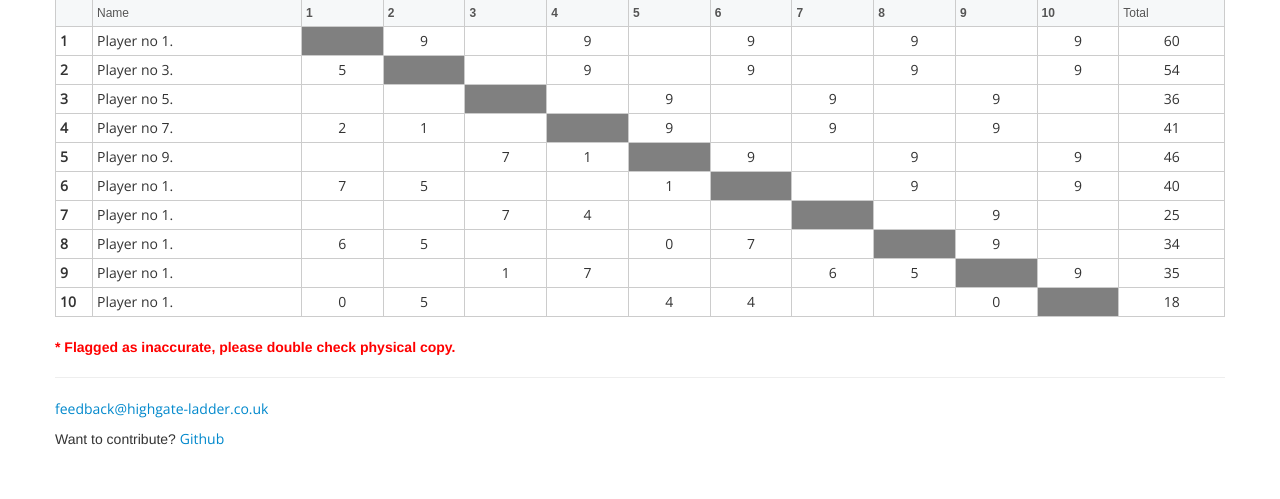
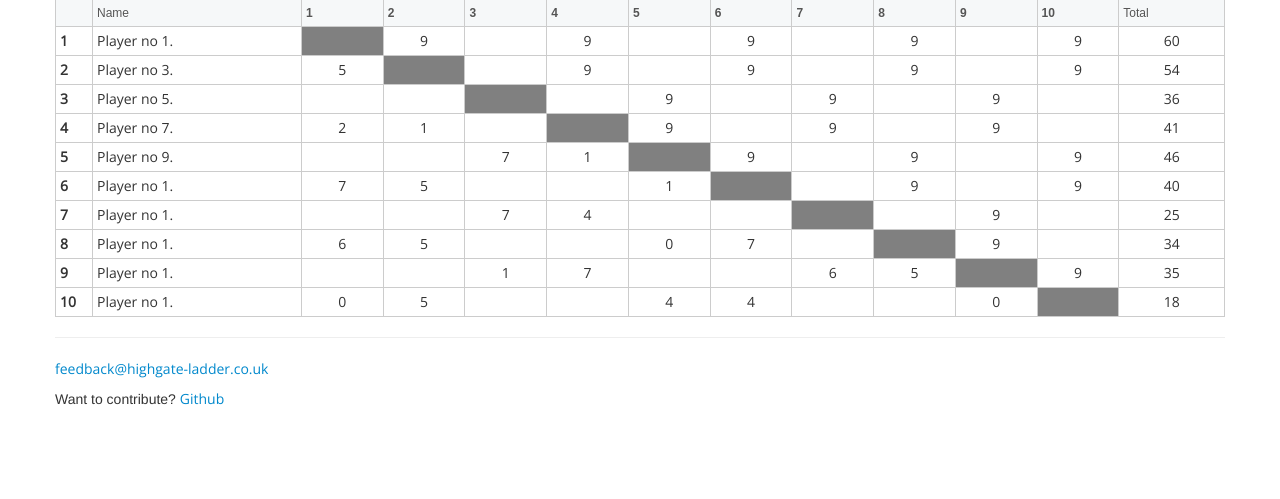
Before and after one commit to jzahedieh/django-tennis-ladder, a Django app: page /2014/round/2/ in a window 1280 px wide. Shown: the part 540-1039 px from the top of the page. After the commit the page ends 945 px from the top, so only its background shows below. Run offline with Django 3.2, Linux system fonts and the light colour scheme; data comes from the database, SQL or seed files in the repository; some libraries are stand-ins or nearby versions.

Commit message:
remove physical copy warning

```diff
--- a/ladder/templates/ladder/ladder/index.html
+++ b/ladder/templates/ladder/ladder/index.html
@@ -29,7 +29,6 @@ $(document).ready(function()
         {% if subscribed %}Unsubscribe{% else %}Subscribe{% endif %}
     </a>
 
-    <span class="score_error" style="color:red; font-weight: bold; display: none">* Flagged as inaccurate, please double check physical copy.</span>
     <table id="ladderTable" class="tablesorter">
         <thead>
        	    <tr>
--- a/ladder/templates/ladder/season/index.html
+++ b/ladder/templates/ladder/season/index.html
@@ -62,7 +62,6 @@ $('.score_error').show();
         </table>
     {% endfor %}
     {% endspaceless %}
-    <span class="score_error" style="color:red; font-weight: bold;">* Flagged as inaccurate, please double check physical copy.</span>
     <script type="text/javascript">
         $(document).ready(function()
             {
```
